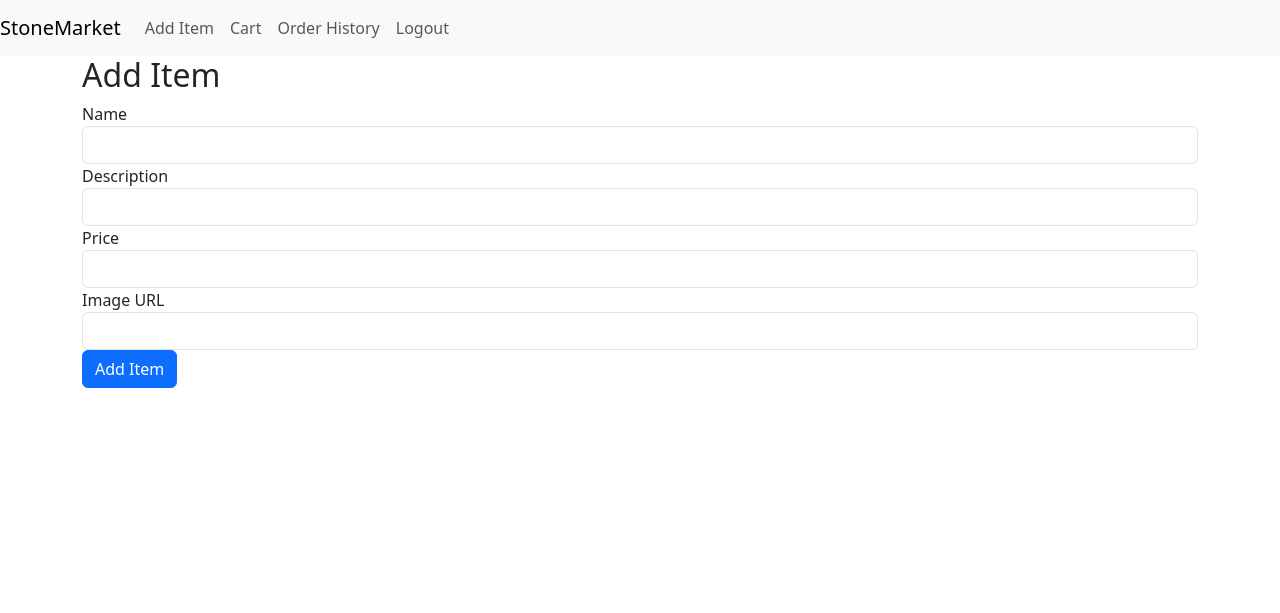
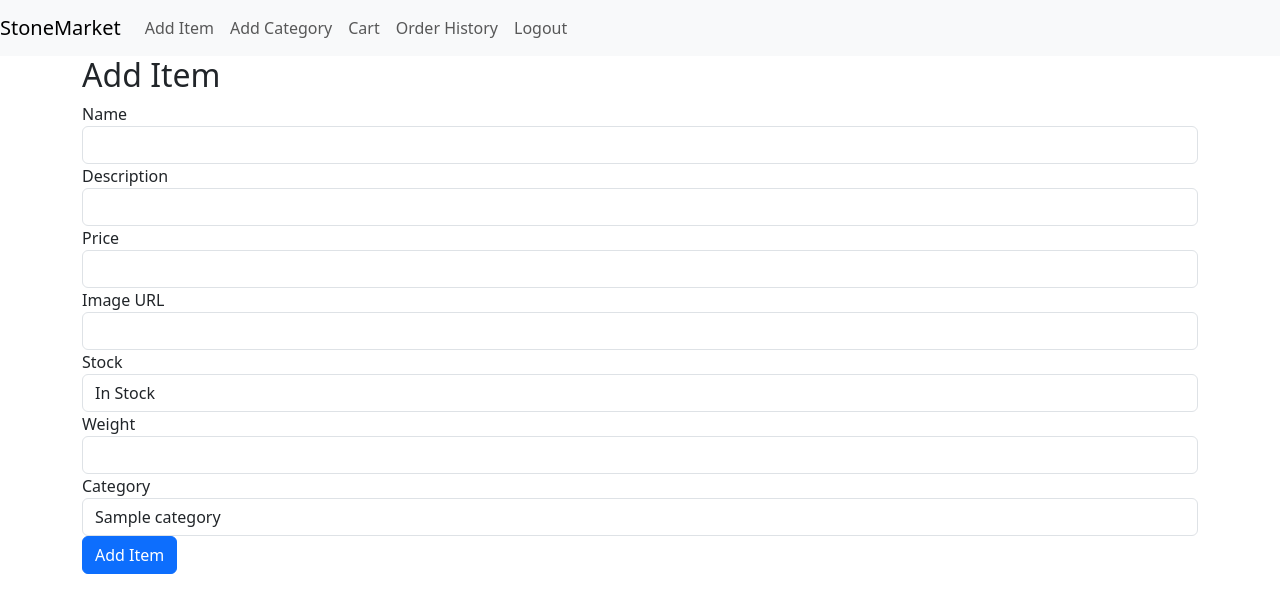
Before and after one commit to BAXTOR95/StoneMarket, a Flask app: page /add_item in a window 1280 px wide. Shown: the top 613 px of the page. Run offline with Flask 3, Linux system fonts and the light colour scheme; a user stored in the database is signed in; tables that the repository leaves empty hold one stand-in row (values such as "Sample post"); some libraries are stand-ins or nearby versions.

Commit message:
Update item model to add category, weight, stock fields. Add Category model. Update affected views.

```diff
--- a/forms.py
+++ b/forms.py
@@ -1,7 +1,15 @@
 from flask_wtf import FlaskForm
-from wtforms import StringField, PasswordField, BooleanField, SubmitField, FloatField
+from wtforms import (
+    StringField,
+    PasswordField,
+    BooleanField,
+    SubmitField,
+    FloatField,
+    IntegerField,
+    SelectField,
+)
 from wtforms.validators import DataRequired, ValidationError, Email, EqualTo
-from models import User
+from models import User, Category
 
 
 class LoginForm(FlaskForm):
@@ -31,17 +39,48 @@ class RegistrationForm(FlaskForm):
             raise ValidationError('Please use a different email address.')
 
 
+class EditItemForm(FlaskForm):
+    name = StringField('Name', validators=[DataRequired()])
+    description = StringField('Description', validators=[DataRequired()])
+    price = FloatField('Price', validators=[DataRequired()])
+    image = StringField('Image URL', validators=[DataRequired()])
+    stock = SelectField(
+        'Stock',
+        choices=[('in_stock', 'In Stock'), ('out_of_stock', 'Out of Stock')],
+        validators=[DataRequired()],
+    )
+    weight = FloatField('Weight', validators=[DataRequired()])
+    category = SelectField('Category', coerce=int, validators=[DataRequired()])
+    submit = SubmitField('Update')
+
+    def __init__(self, *args, **kwargs):
+        super(EditItemForm, self).__init__(*args, **kwargs)
+        self.category.choices = [
+            (category.id, category.name) for category in Category.query.all()
+        ]
+
+
 class AddItemForm(FlaskForm):
     name = StringField('Name', validators=[DataRequired()])
     description = StringField('Description', validators=[DataRequired()])
     price = FloatField('Price', validators=[DataRequired()])
     image = StringField('Image URL', validators=[DataRequired()])
+    stock = SelectField(
+        'Stock',
+        choices=[('in_stock', 'In Stock'), ('out_of_stock', 'Out of Stock')],
+        validators=[DataRequired()],
+    )
+    weight = FloatField('Weight', validators=[DataRequired()])
+    category = SelectField('Category', coerce=int, validators=[DataRequired()])
     submit = SubmitField('Add Item')
 
+    def __init__(self, *args, **kwargs):
+        super(AddItemForm, self).__init__(*args, **kwargs)
+        self.category.choices = [
+            (category.id, category.name) for category in Category.query.all()
+        ]
 
-class EditItemForm(FlaskForm):
+
+class AddCategoryForm(FlaskForm):
     name = StringField('Name', validators=[DataRequired()])
-    description = StringField('Description', validators=[DataRequired()])
-    price = FloatField('Price', validators=[DataRequired()])
-    image = StringField('Image URL', validators=[DataRequired()])
-    submit = SubmitField('Update')
+    submit = SubmitField('Add Category')
--- a/routes.py
+++ b/routes.py
@@ -1,7 +1,13 @@
 from flask import render_template, flash, redirect, url_for, request, jsonify, abort
 from app import app, db
-from models import User, Item, Order, CartItem
-from forms import LoginForm, RegistrationForm, AddItemForm, EditItemForm
+from models import User, Item, Order, CartItem, Category
+from forms import (
+    LoginForm,
+    RegistrationForm,
+    AddItemForm,
+    EditItemForm,
+    AddCategoryForm,
+)
 from flask_login import current_user, login_user, logout_user, login_required
 from urllib.parse import urlparse
 from decorators import admin_required
@@ -18,8 +24,21 @@ def inject_stripe_key():
 @app.route('/')
 @app.route('/index')
 def index():
-    items = Item.query.all()
-    return render_template('index.html', title='Home', items=items)
+    category_id = request.args.get('category_id', type=int)
+    categories = Category.query.all()
+
+    if category_id:
+        items = Item.query.filter_by(category_id=category_id).all()
+    else:
+        items = Item.query.all()
+
+    return render_template(
+        'index.html',
+        title='Home',
+        items=items,
+        categories=categories,
+        selected_category=category_id,
+    )
 
 
 @app.route('/login', methods=['GET', 'POST'])
@@ -235,12 +254,29 @@ def add_item():
             description=form.description.data,
             price=form.price.data,
             image=form.image.data,
+            stock=form.stock.data,
+            weight=form.weight.data,
+            category_id=form.category.data,
         )
         db.session.add(item)
         db.session.commit()
-        flash('Item has been added successfully!')
+        flash('Item has been added successfully!', 'success')
         return redirect(url_for('index'))
     return render_template('add_item.html', title='Add Item', form=form)
+
+
+@app.route('/add_category', methods=['GET', 'POST'])
+@login_required
+@admin_required
+def add_category():
+    form = AddCategoryForm()
+    if form.validate_on_submit():
+        category = Category(name=form.name.data)
+        db.session.add(category)
+        db.session.commit()
+        flash('Category added successfully!', 'success')
+        return redirect(url_for('add_category'))
+    return render_template('add_category.html', title='Add Category', form=form)
 
 
 @app.route('/product/<int:product_id>', methods=['GET', 'POST'])
@@ -250,7 +286,14 @@ def product_details(product_id):
 
     if form.validate_on_submit():
         if current_user.is_authenticated and current_user.is_admin:
-            form.populate_obj(product)
+            product.name = form.name.data
+            product.description = form.description.data
+            product.price = form.price.data
+            product.image = form.image.data
+            product.stock = form.stock.data
+            product.weight = form.weight.data
+            product.category_id = form.category.data
+
             db.session.commit()
             flash('Product updated successfully!', 'success')
             return redirect(url_for('product_details', product_id=product_id))
@@ -260,3 +303,10 @@ def product_details(product_id):
     return render_template(
         'product_details.html', title='Product Details', product=product, form=form
     )
+
+
+@app.route('/category/<int:category_id>')
+def category_items(category_id):
+    category = Category.query.get_or_404(category_id)
+    items = Item.query.filter_by(category_id=category_id).all()
+    return render_template('category_items.html', title=category.name, items=items)
--- a/templates/add_item.html
+++ b/templates/add_item.html
@@ -1,7 +1,7 @@
 {% extends "base.html" %} {% block title %}Add Item{% endblock %} {% block
 content %}
 <h2>Add Item</h2>
-<form action="" method="post">
+<form method="POST">
 	{{ form.hidden_tag() }}
 	<div class="form-group">
 		{{ form.name.label }} {{ form.name(class="form-control") }}
@@ -15,6 +15,15 @@ content %}
 	<div class="form-group">
 		{{ form.image.label }} {{ form.image(class="form-control") }}
 	</div>
-	<button type="submit" class="btn btn-primary">Add Item</button>
+	<div class="form-group">
+		{{ form.stock.label }} {{ form.stock(class="form-control") }}
+	</div>
+	<div class="form-group">
+		{{ form.weight.label }} {{ form.weight(class="form-control") }}
+	</div>
+	<div class="form-group">
+		{{ form.category.label }} {{ form.category(class="form-control") }}
+	</div>
+	<button type="submit" class="btn btn-primary">{{ form.submit.label }}</button>
 </form>
 {% endblock %}
--- a/templates/base.html
+++ b/templates/base.html
@@ -18,6 +18,9 @@
 					{% if current_user.is_authenticated and current_user.is_admin %}
 					<li class="nav-item">
 						<a class="nav-link" href="{{ url_for('add_item') }}">Add Item</a>
+					</li>
+					<li class="nav-item">
+						<a class="nav-link" href="{{ url_for('add_category') }}">Add Category</a>
 					</li>
 					{% endif %} {% if current_user.is_authenticated %}
 					<li class="nav-item">
```
Also changed, not shown: migrations/versions/3e61eccb55c7_add_categories_and_new_fields_to_item_.py (added, +97 -0 lines), models.py (+27 -0 lines), templates/add_category.html (added, +11 -0 lines), templates/category_items.html (added, +25 -0 lines), templates/index.html (+19 -0 lines), templates/product_details.html (+14 -0 lines).
